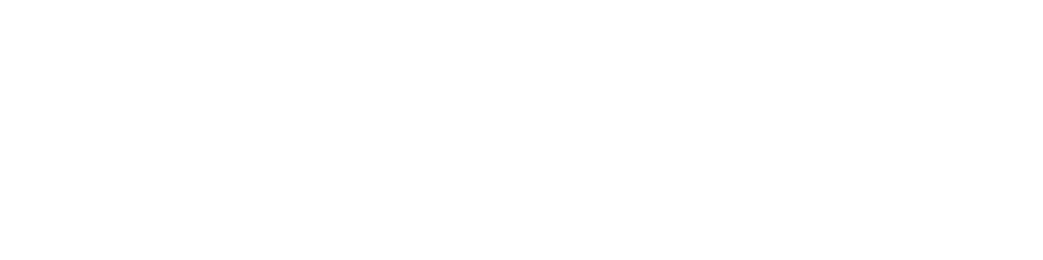
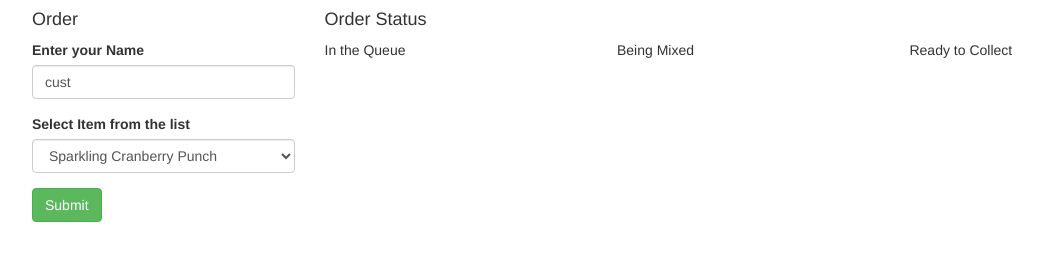
Before and after one commit to uidreams/OrderApp, a plain HTML site: page index.html in a window 1280 px wide. Shown: the whole page, without its empty margins (38-1081 px from the left). Drawn offline with nearby package versions, Linux system fonts and the light colour scheme.

Commit message:
Update index.html

```diff
--- a/index.html
+++ b/index.html
@@ -1,12 +1,62 @@
+
 <!DOCTYPE html>
 <html lang="en">
+
 <head>
     <meta charset="UTF-8">
     <meta name="viewport" content="width=device-width, initial-scale=1.0">
     <meta http-equiv="X-UA-Compatible" content="ie=edge">
-    <title>Document</title>
+    <title>Make Order App</title>
+    <!-- Latest compiled and minified CSS -->
+    <link rel="stylesheet" href="https://maxcdn.bootstrapcdn.com/bootstrap/3.3.7/css/bootstrap.min.css"
+        integrity="sha384-BVYiiSIFeK1dGmJRAkycuHAHRg32OmUcww7on3RYdg4Va+PmSTsz/K68vbdEjh4u" crossorigin="anonymous">
+    <script src="https://code.jquery.com/jquery-3.4.1.js"
+        integrity="sha256-WpOohJOqMqqyKL9FccASB9O0KwACQJpFTUBLTYOVvVU=" crossorigin="anonymous"></script>
+    <script src="script.js"></script>
 </head>
+
 <body>
+    <div class="container">
+        <div class="row">
+            <div class="col-md-3">
+                <h4>Order</h4>
+                <div class="form-group">
+                    <label for="username" >Enter your Name</label>
+                    <input type="text" id="username" class="form-control" value="cust">
+                </div>
+                <div class="form-group">
+                    <label for="beveragesList">Select Item from the list</label>
+                    <select name="beveragesList" id="beverageList" class="form-control">
+                        <option value="">Sparkling Cranberry Punch </option>
+                        <option value="">ced Chocolate Delight</option>
+                        <option value="">Raspberry Fizz </option>
+                        <option value="">Virgin Frozen Margarita</option>
+                        <option value="">Summer Punch</option>
+                    </select>
+                </div>
+                <div class="form-group">
+                    <button class="btn btn-success" id="orderSubmit">Submit</button>
+                </div>
+            </div>
+            <div class="col-md-9">
+                <h4>Order Status</h4>
+                <div class="row">
+                    <div class="col-md-4">
+                        <p class="strong">In the Queue </p>
+                        <div id="queue"></div>
+                    </div>
+                    <div class="col-md-4">
+                        <p class="strong">Being Mixed</p>
+                        <div id="processing"></div>
+                    </div>
+                    <div class="col-md-4">
+                        <p class="strong">Ready to Collect </p>
+                        <div id="ready"></div>
+                    </div>
+                </div>
+            </div>
+        </div>
+    </div>
+</body>
 
-</body>
 </html>
```
